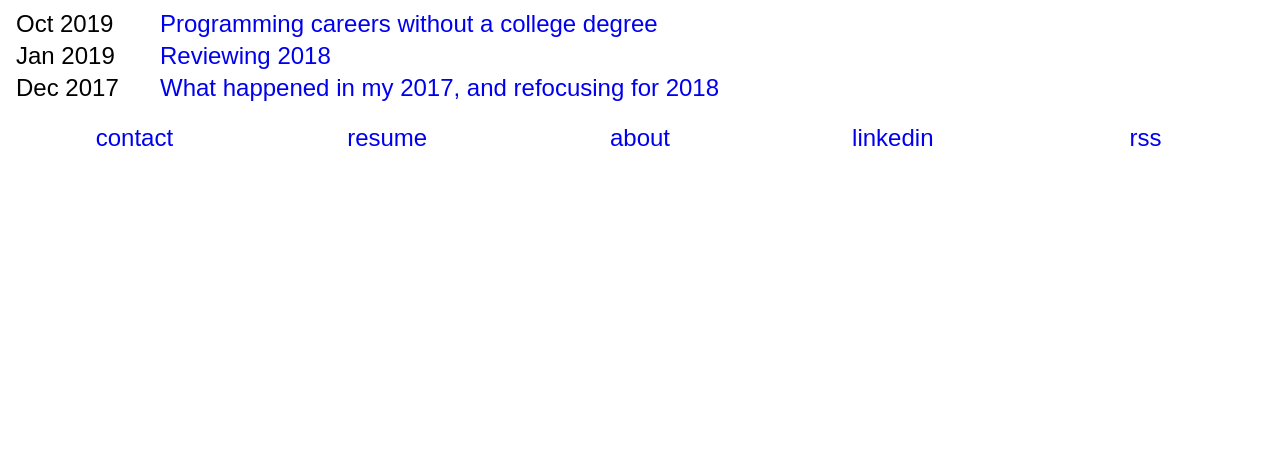
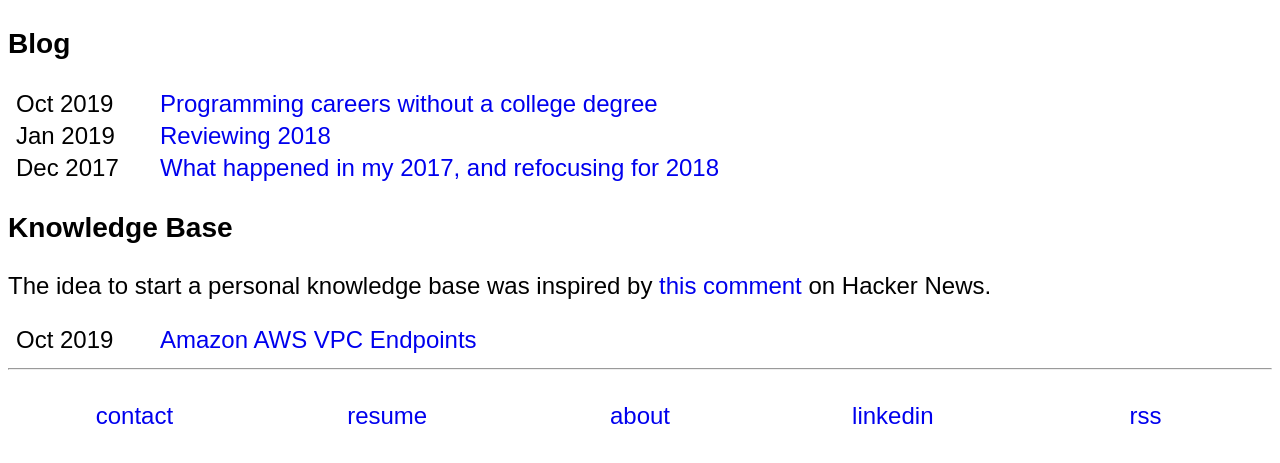
Before and after one commit to abatilo/blog, a Jekyll site: the page built from index.html, in a window 1280 px wide. Shown: the top 463 px of the page. Built offline with Jekyll 4.4.1, drawn with Linux system fonts in a browser that asks for light colours.

Commit message:
Start a knowledge base

```diff
--- a/_posts/2017-12-24-twenty-seventeen.md
+++ b/_posts/2017-12-24-twenty-seventeen.md
@@ -1,6 +1,7 @@
 ---
 layout: post
 title: What happened in my 2017, and refocusing for 2018
+categories: [Blog]
 ---
 First and foremost, I've deleted all my blog posts that came before this one. I did this because after re-reading most of my blog posts, it was clear to me that I didn't really understand what I wanted to get out of this blog. I had posts that were kind of all over the place. Some posts were absolutely written just for the sake of writing them which makes absolutely no sense because I don't advertise or share my blog anywhere. I put the link to my website into several profiles, but I never really expect anyone to read anything on here, yet I was forcefully writing. In the new year, I'm going to be changing that. For the people who know me personally, they know that I'm more of a story teller. I tried to write my blog posts in a reference style like the blog posts by [Dan Luu](http://danluu.com/), but it just didn't come out right. Instead what I want to do is tell stories that are all built from my experiences as a software engineer. Stories of triumph, stories of mistakes, etc. With all that being said, it's time for me to tell the story of 2017.
 
--- a/_posts/2019-01-01-twenty-eighteen.md
+++ b/_posts/2019-01-01-twenty-eighteen.md
@@ -1,6 +1,7 @@
 ---
 layout: post
 title: Reviewing 2018
+categories: [Blog]
 ---
 I actually went an entire year without writing a single blog post, so that's a little embarassing. The year of 2018 was significantly more eventful than I ever would have thought possible. Let's recap a little. When I wrote my blog post for 2017, it was the end of December. I had been at FullContact for about 6 months, but a storm was brewing. In early December, I started talking to a recruiter for a company named Conga. Let's call her Lindsay... mostly because her name is actually Lindsay. I was actually fairly happy at FC, but there was something that didn't sit well with me. People in sales were getting let go pretty much left and right. It was the same with people in customer success. In hindsight, I've learned that sales people not hitting their numbers, and then being let go, is actually a very normal thing. I wasn't used to it at the time, and so that made me really worried. I felt significantly inferior to a lot of my co-workers, so that made me think that I was going to be let go fairly soon. Because of this, and the combined fact that Lindsay had a truly delightful and personalized message to me in LinkedIn, I replied and started the interview process with Conga.
 
--- a/_posts/2019-10-13-no-degree.md
+++ b/_posts/2019-10-13-no-degree.md
@@ -1,6 +1,7 @@
 ---
 layout: post
 title: Programming careers without a college degree
+categories: [Blog]
 ---
 I've been asked before whether or not I think my lack of a college degree has hindered
 me in my career. The answer is a little complicated because I almost have a degree, even
--- a/index.html
+++ b/index.html
@@ -3,10 +3,20 @@ layout: default
 ---
 
 <div class="blog">
-  {% for post in site.posts %}
-  <div class="lineItem">
-    <div>{{ post.date | date: '%b %Y' }}</div><a href="{{ post.url }}">{{ post.title }}</a>
-  </div>
+  {% for category in site.categories %}
+  <h3>{{ category[0] }}</h3>
+    {% if category[0] == "Knowledge Base" %}
+    <p>
+      The idea to start a personal knowledge base was inspired by
+      <a href="https://news.ycombinator.com/item?id=21311156">this comment</a> on Hacker News.
+    </p>
+    {% endif %}
+    {% for post in category[1] %}
+    <div class="lineItem">
+      <div>{{ post.date | date: '%b %Y' }}</div><a href="{{ post.url }}">{{ post.title }}</a>
+    </div>
+    {% endfor %}
   {% endfor %}
 </div>
+<hr>
 {% include footer.html %}
--- a/version.txt
+++ b/version.txt
@@ -1 +1 @@
-2019-10-13
+2019-10-23
```
Also changed, not shown: _drafts/vpc-endpoints.md (added, +35 -0 lines), _posts/2019-10-23-vpc-endpoints.md (added, +24 -0 lines), 1 other file.
